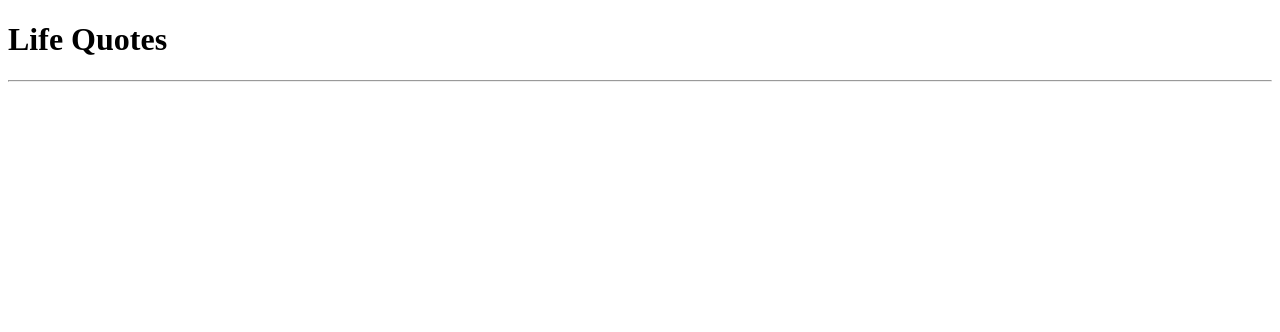
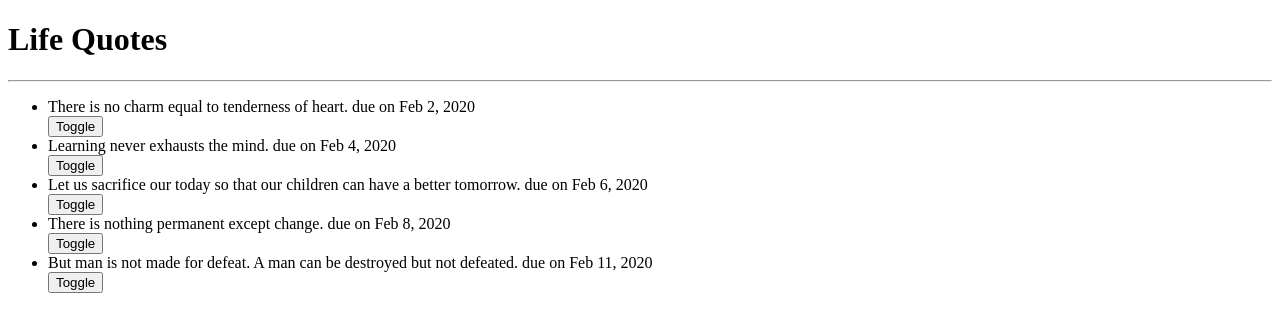
Before and after one commit to beli302/Quotes, an Angular app: page / in a window 1280 px wide. Shown: the top 332 px of the page. Built offline with nearby package versions, Linux system fonts and the light colour scheme.

Commit message:
added authors names in quote.component.ts

```diff
--- a/src/app/app.component.html
+++ b/src/app/app.component.html
@@ -7,3 +7,4 @@
       </li>
   </ul>
 </div>
+<app-quote></app-quote>
--- a/src/app/quote.ts
+++ b/src/app/quote.ts
@@ -1,6 +1,6 @@
 export class Quote {
   public showDescription: boolean;
-  constructor(public id: number,public name: string,public description: string, public completeDate: Date){
+  constructor(public id: number,public name: string,public description: string,public completeDate: Date){
     this.showDescription=false;
   }
 }
--- a/src/app/quote/quote.component.html
+++ b/src/app/quote/quote.component.html
@@ -1,6 +1,4 @@
 <div>
-  <h1>Life Quotes</h1>
-  <hr>
   <ul>
     <div *ngFor='let quote of quotes;let i = index'>
       <li appStrikethrough>{{quote.name}} due on {{quote.completeDate|date}}</li>
--- a/src/app/quote/quote.component.ts
+++ b/src/app/quote/quote.component.ts
@@ -10,10 +10,10 @@ export class QuoteComponent implements OnInit {
 
   quotes:Quote[] = [
     new Quote(1, 'There is no charm equal to tenderness of heart.', 'Jane Austen',new Date(2020,1,2)),
-    new Quote(2,'Learning never exhausts the mind.','The control of mind',new Date(2020,1,4)),
-    new Quote(3,'Let us sacrifice our today so that our children can have a better tomorrow.', 'Our todays actions determines our future',new Date(2020,1,6)),
-    new Quote(4,'There is nothing permanent except change.', 'Change can only be made when one accepts to change',new Date(2020,1,8)),
-    new Quote(5,'But man is not made for defeat. A man can be destroyed but not defeated.', 'Once destroy one can sill rise up',new Date(2020,1,11)),
+    new Quote(2,'Learning never exhausts the mind.','By Leonardo da Vinci',new Date(2020,1,4)),
+    new Quote(3,'Let us sacrifice our today so that our children can have a better tomorrow.', 'By Abdul Kalam',new Date(2020,1,6)),
+    new Quote(4,'There is nothing permanent except change.', 'By Heraclitus',new Date(2020,1,8)),
+    new Quote(5,'But man is not made for defeat. A man can be destroyed but not defeated.','By Ernest Hemingway',new Date(2020,1,11)),
   ];
   toggleDetails(index){
     this.quotes[index].showDescription = !this.quotes[index].showDescription;
```
